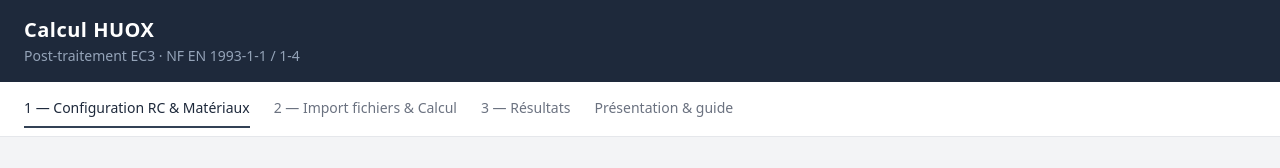
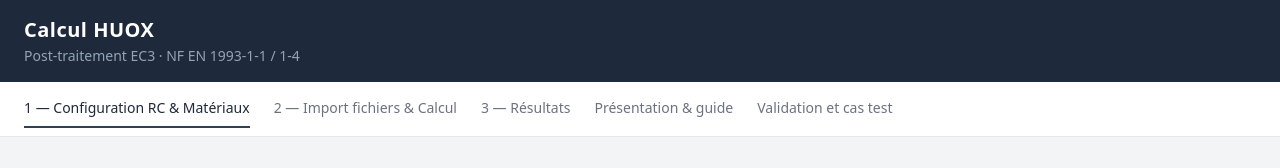
Before and after one commit to SRI01-create/calcul-huox-web, a React (Vite) app in the folder frontend/: page / in a window 1280 px wide. Shown: the top 168 px of the page. Built offline with nearby package versions, Linux system fonts and the light colour scheme; no server answers.

Commit message:
Add files via upload

```diff
--- a/frontend/src/App.jsx
+++ b/frontend/src/App.jsx
@@ -12,6 +12,8 @@ import ResultsFormat1   from './components/ResultsFormat1'
 import ResultsFormat2   from './components/ResultsFormat2'
 // Onglet « Présentation & guide » : chargé à la demande (n'alourdit pas l'outil de calcul)
 const PresentationPage = lazy(() => import('./components/PresentationPage'))
+// Onglet « Validation et cas test » : idem, chargé à la demande
+const ValidationPage = lazy(() => import('./components/ValidationPage'))
 
 const STEPS = [
   { id: 'config',  label: '1 — Configuration RC & Matériaux' },
@@ -19,6 +21,7 @@ const STEPS = [
   { id: 'results', label: '3 — Résultats'                    },
   // Hors étapes de calcul : non numéroté, à la suite de l'onglet 3
   { id: 'guide',   label: 'Présentation & guide' },
+  { id: 'validation', label: 'Validation et cas test' },
 ]
 
 export default function App() {
@@ -90,6 +93,11 @@ export default function App() {
             <PresentationPage />
           </Suspense>
         )}
+        {activeStep === 'validation' && (
+          <Suspense fallback={<p className="text-sm text-gray-400 text-center py-16">Chargement…</p>}>
+            <ValidationPage />
+          </Suspense>
+        )}
       </main>
 
       {/* Pied de page */}
```
